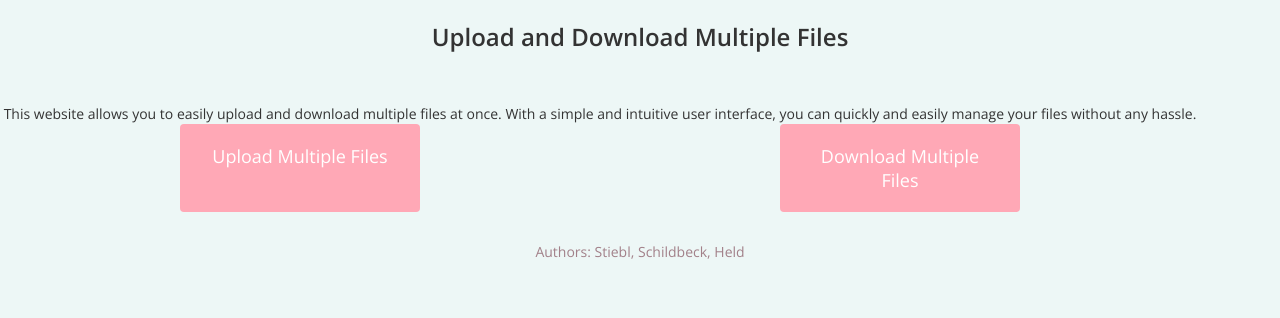
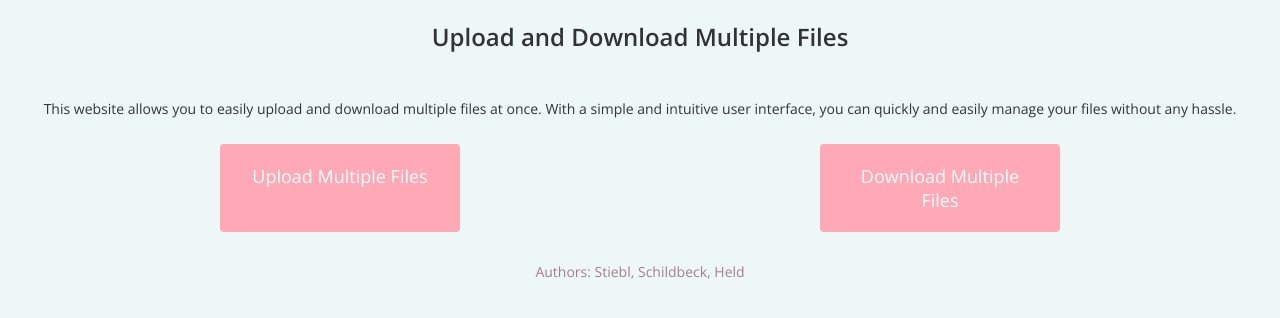
Before and after one commit to Dripper7/SWE_SchildbeckStiblHeld, a Flask app: template multiple_file_upload/templates/index.html in a window 1280 px wide. Shown: the top 318 px of the page. Run offline with Flask 2, Linux system fonts and the light colour scheme; the template is opened without the code that fills it, so the values that code supplies are empty.

Commit message:
margin error

```diff
--- a/multiple_file_upload/templates/index.html
+++ b/multiple_file_upload/templates/index.html
@@ -61,7 +61,7 @@
         /* Add some styling for the container */
         .container {
             max-width: 1200px;
-            margin: 25 auto;
+            margin: 25px auto;
             display: flex;
             flex-wrap: wrap;
             justify-content: center;
```
